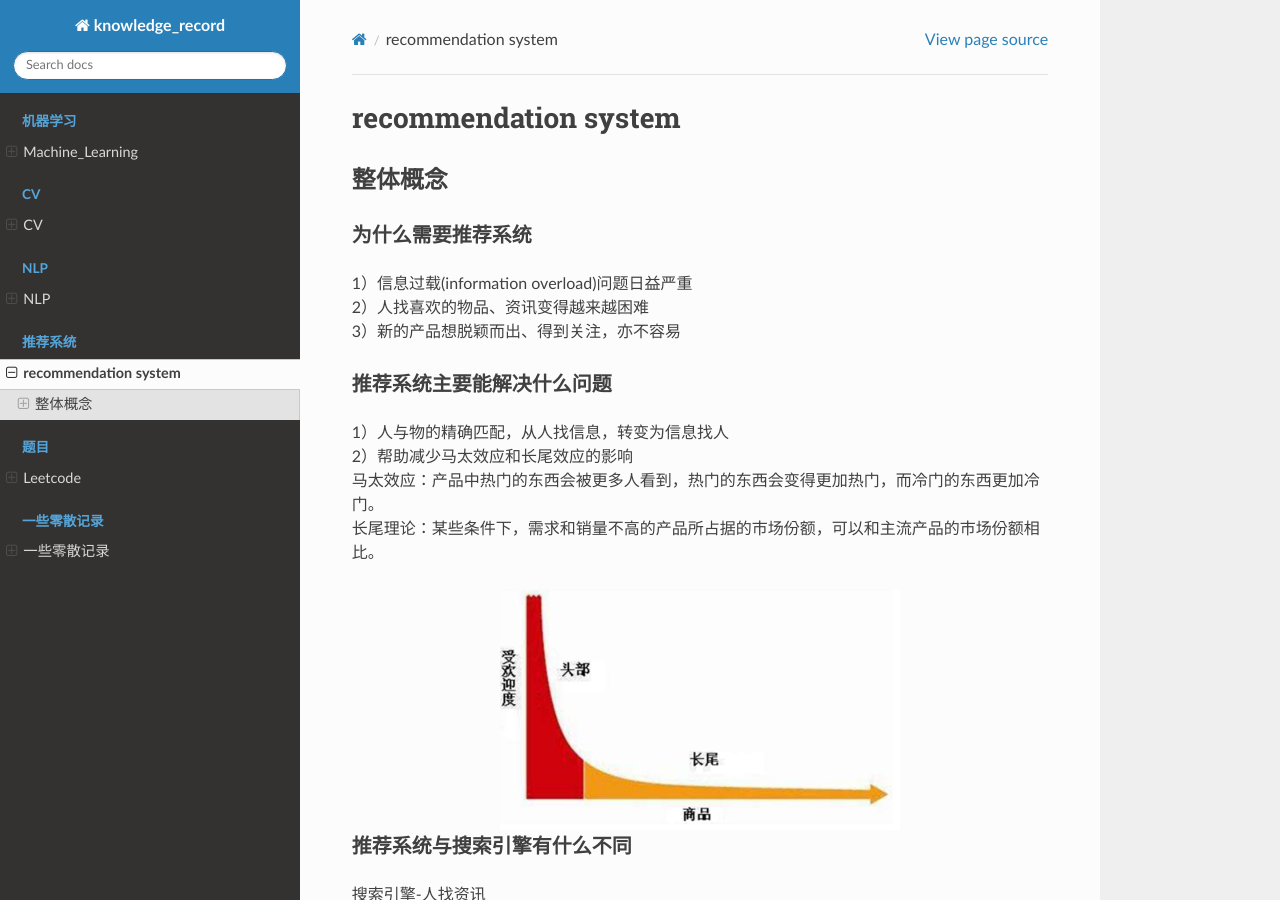
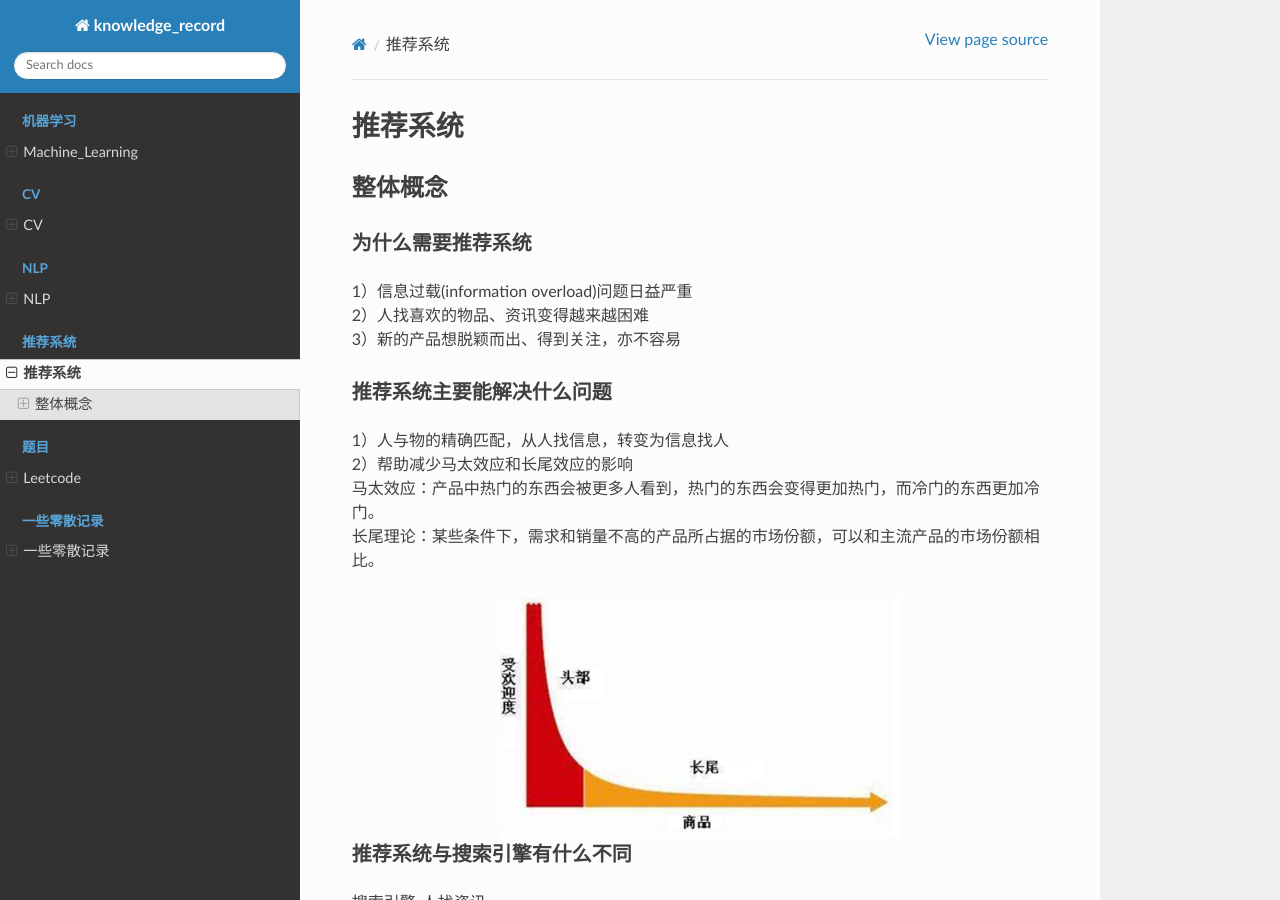
Before and after one commit to luochuankai-JHU/knowledge_record, a Sphinx documentation site: the page built from docs/recommend/recommend.rst, in a window 1280 px wide and 900 px high. Built offline with Sphinx 7.4.7 and the Read the Docs theme 2.0.0, drawn with Linux system fonts in a browser that asks for light colours.

Commit message:
recommend

```diff
--- a/docs/recommend/recommend.rst
+++ b/docs/recommend/recommend.rst
@@ -4,7 +4,7 @@
    contain the root `toctree` directive.
 
 ******************
-recommendation system
+推荐系统
 ******************
 
 整体概念
```
